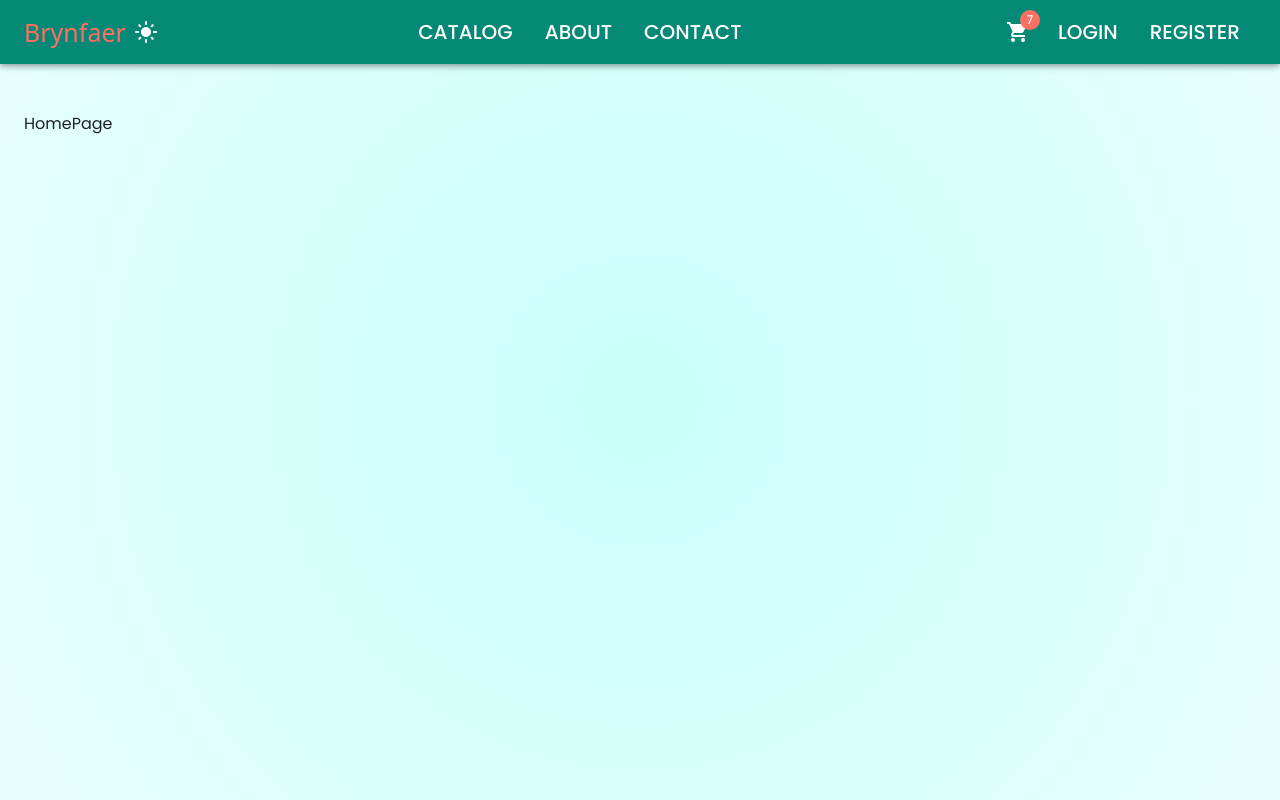
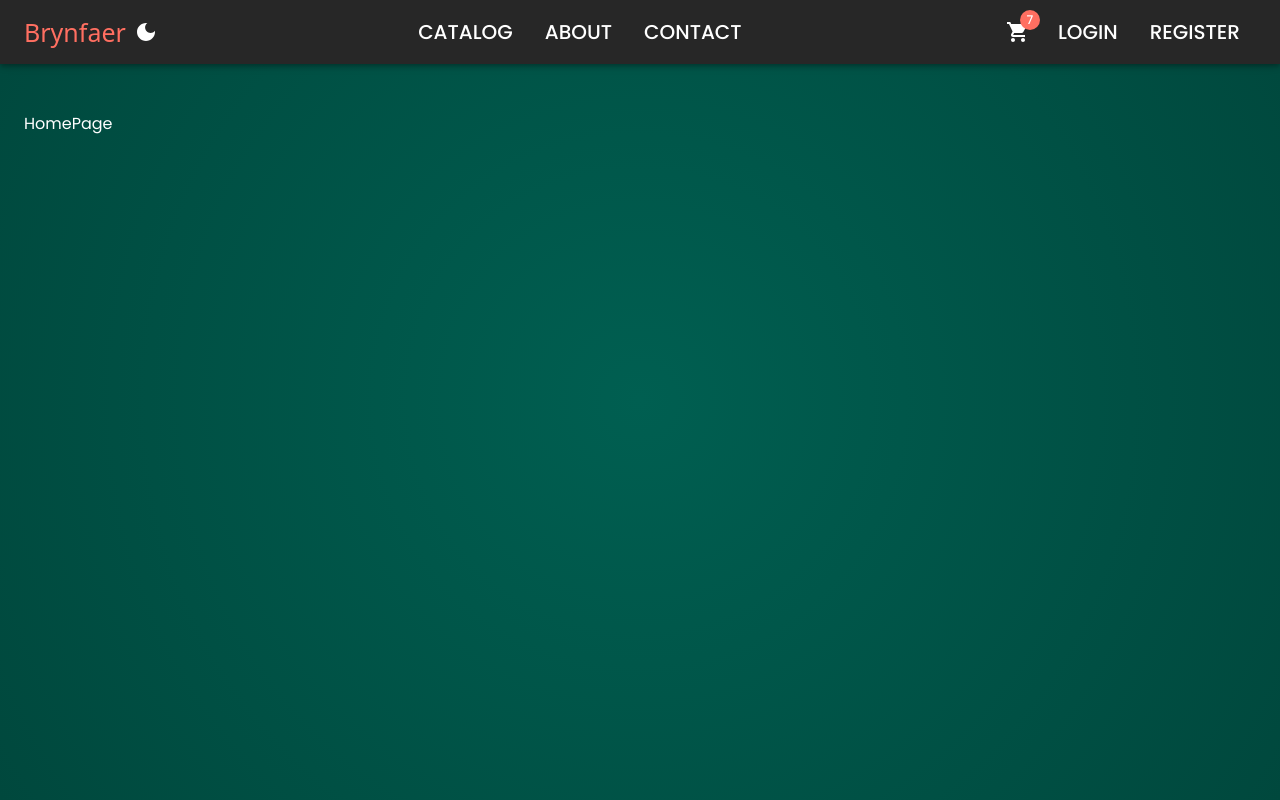
Before and after one commit to Nimira43/Brynfaer, a React (Vite) app in the folder client/: page / in a window 1280 px wide. Built offline with nearby package versions, Linux system fonts and the light colour scheme; a web font is replaced by a local one.

Commit message:
Using Redux to control the Light / Dark mode.

```diff
--- a/client/src/app/layout/App.tsx
+++ b/client/src/app/layout/App.tsx
@@ -1,10 +1,10 @@
-import { useState } from 'react'
 import { Box, Container, createTheme, CssBaseline, ThemeProvider } from '@mui/material'
 import NavBar from './NavBar'
 import { Outlet } from 'react-router-dom'
+import { useAppSelector } from '../store/store'
 
 function App() {
-  const [darkMode, setDarkMode] = useState(false)
+  const { darkMode } = useAppSelector(state => state.ui)
   const palleteType = darkMode ? 'dark' : 'light'
 
   const theme = createTheme({
@@ -44,17 +44,10 @@ function App() {
     }
   })
 
-  const toggleDarkMode = () => {
-    setDarkMode(!darkMode)
-  }
-
   return (
     <ThemeProvider theme={theme}>
       <CssBaseline />
-      <NavBar
-        toggleDarkMode={toggleDarkMode}
-        darkMode={darkMode}
-      />
+      <NavBar />
       <Box
         sx={{
           minHeight: '100vh',
--- a/client/src/app/layout/NavBar.tsx
+++ b/client/src/app/layout/NavBar.tsx
@@ -1,7 +1,8 @@
 import { DarkMode, LightMode, ShoppingCart } from '@mui/icons-material'
 import { AppBar, Badge, Box, IconButton, LinearProgress, List, ListItem, Toolbar, Typography } from '@mui/material'
 import { NavLink } from 'react-router-dom'
-import { useAppSelector } from '../store/store'
+import { useAppDispatch, useAppSelector } from '../store/store'
+import { setDarkMode } from './uiSlice'
 
 const midLinks = [
   {title: 'catalog', path: '/catalog'},
@@ -26,16 +27,9 @@ const navStyles = {
   }
 }
 
-type Props = {
-  toggleDarkMode: () => void
-  darkMode : boolean
-}
-
-export default function NavBar({
-  darkMode,
-  toggleDarkMode
-}: Props) {
-  const { isLoading } = useAppSelector(state => state.ui)
+export default function NavBar() {
+  const { isLoading, darkMode } = useAppSelector(state => state.ui)
+  const dispatch = useAppDispatch()
 
   return (
     <AppBar position='fixed'>
@@ -62,7 +56,7 @@ export default function NavBar({
               Brynfaer
             </span>
           </Typography>
-          <IconButton onClick={toggleDarkMode}>
+          <IconButton onClick={() => dispatch(setDarkMode())}>
             {darkMode
               ? <DarkMode />
               : <LightMode sx={{color: 'white'}}/>
--- a/client/src/app/layout/uiSlice.ts
+++ b/client/src/app/layout/uiSlice.ts
@@ -1,9 +1,17 @@
 import { createSlice } from '@reduxjs/toolkit'
+
+const getInitialDarkMode = () => {
+  const storedDarkMode = localStorage.getItem('darkMode')
+  return storedDarkMode
+    ? JSON.parse(storedDarkMode)
+    : true
+}
 
 export const uiSlice = createSlice({
   name: 'ui',
   initialState: {
-    isLoading: false
+    isLoading: false,
+    darkMode: getInitialDarkMode()
   },
   reducers: {
     startLoading: (state) => {
@@ -12,7 +20,15 @@ export const uiSlice = createSlice({
     stopLoading: (state) => {
       state.isLoading = false
     },
+    setDarkMode: (state) => {
+      localStorage.setItem('darkMode', JSON.stringify(!state.darkMode))
+      state.darkMode = !state.darkMode
+    }
   }
 })
 
-export const {startLoading, stopLoading} = uiSlice.actions
+export const {
+  startLoading,
+  stopLoading,
+  setDarkMode
+} = uiSlice.actions
```
